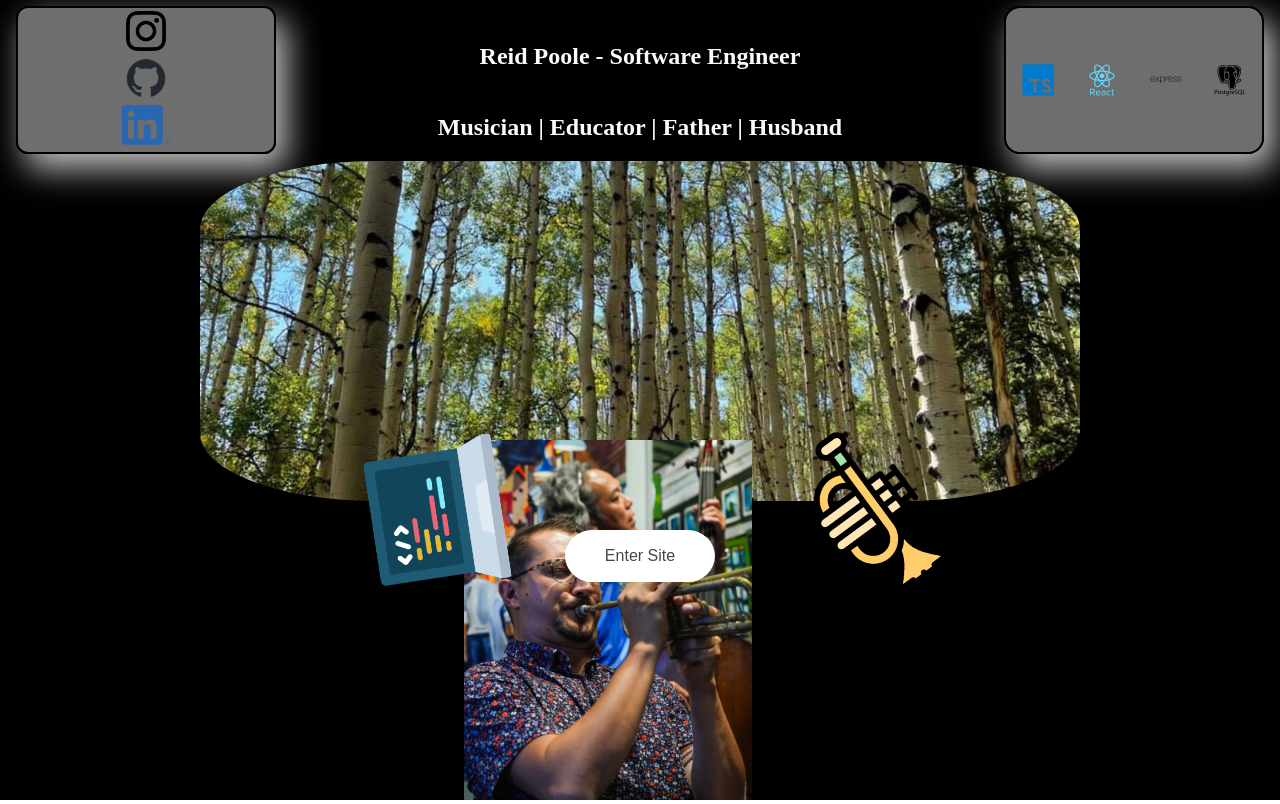
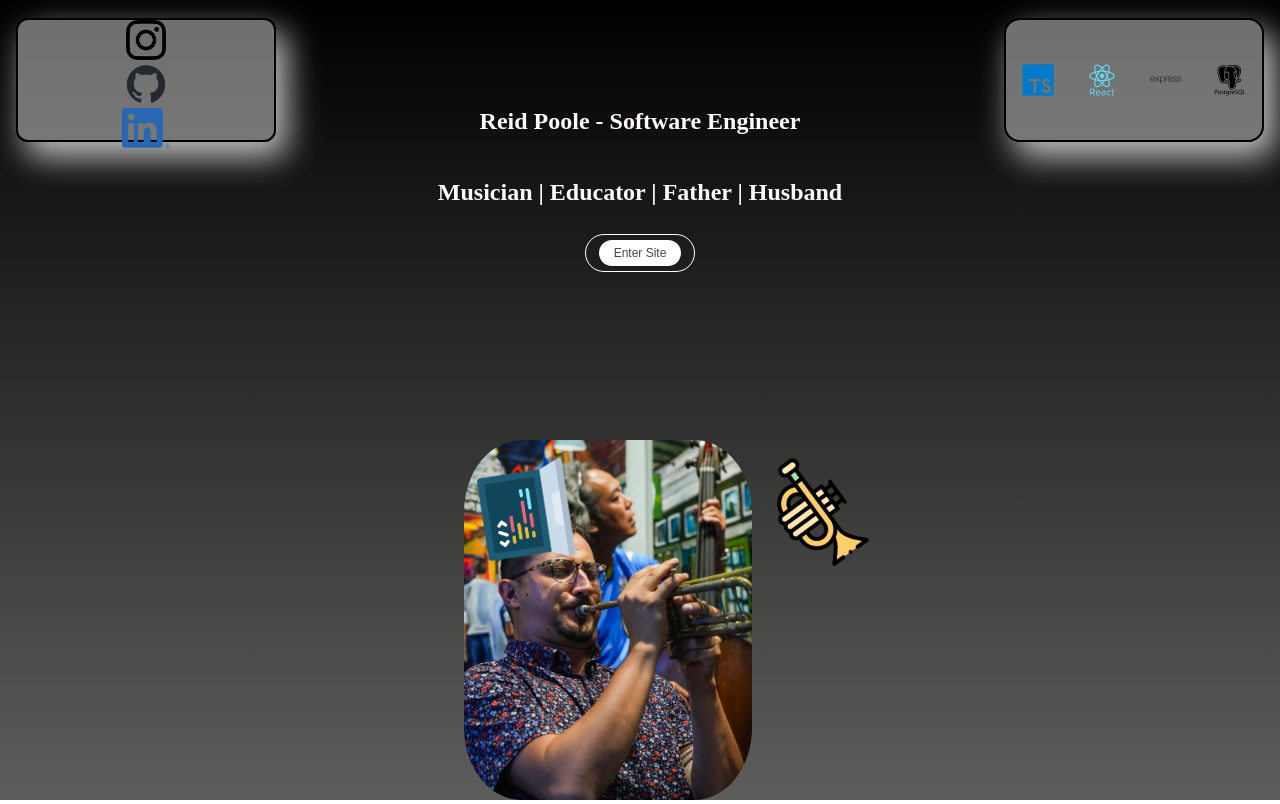
Before and after one commit to rpoole444/portfolio-site, a React (Create React App) app: page / in a window 1280 px wide. Built offline with nearby package versions, Linux system fonts and the light colour scheme.

Commit message:
Make Animations less loud

```diff
--- a/src/components/AnimationLP/Animation.css
+++ b/src/components/AnimationLP/Animation.css
@@ -10,19 +10,20 @@
 
 .animation-container {
     position: relative;
-    width: 300px;  /* Modify based on the size of your images or the desired container size */
-    height: 300px;
+    width: 250px;  /* Modify based on the size of your images or the desired container size */
+    height: 250px;
     overflow: visible;
-    margin: 20px auto; /* Centering the animation horizontally and giving it some space top and bottom */
+    margin: auto; /* Centering the animation horizontally and giving it some space top and bottom */
 }
 
 .animate-object {
     position: absolute;
     bottom: 50%;
-    width: 50%;  /* Adjust this based on your image sizes and container dimensions */
+    width: 40%;  /* Adjust this based on your image sizes and container dimensions */
     transform-origin: 50% 200%;  /* Pivots from the bottom middle of each image */
     transition: transform 1s ease-in-out;  /* Adjust the timing and easing as desired */
-}
+
+  }
 
 #computer {
     animation: rotate360 20s linear reverse infinite; /* 20s is the duration of one full rotation. Adjust this value to make the rotation faster or slower. */
--- a/src/components/LandingPage/LandingPage.css
+++ b/src/components/LandingPage/LandingPage.css
@@ -1,7 +1,12 @@
 .entrance-container {
   display: flex;
   flex-direction: row;
-  background-color: black;
+  background-image: linear-gradient(
+  180deg,
+  hsl(0deg 0% 0%) 0%,
+  hsl(60deg 1% 18%) 50%,
+  hsl(60deg 1% 36%) 100%
+);
 }
 
 .social-logos {
@@ -75,28 +80,27 @@
 .reid-photo {
   height: 60vh;
   margin-right: 5vw;
+  border-radius: 20%;
 }
 
 .animationLP-container {
   display: flex;
   justify-content: center; /* To center the animation horizontally */
-  align-items: flex-start; /* To align the animation to the top */
+  align-items: center; /* To align the animation to the top */
   flex-grow: 1; /* To let it occupy any available space */
-  padding-right: 7rem; /* A bit of spacing between the animation and the picture, adjust as needed */
-  background: url('../assets/aspenGrove.jpg') no-repeat center center;
-  background-size:cover;
+  padding-right: 2rem; /* A bit of spacing between the animation and the picture, adjust as needed */
   width: 70%;  /* Adjust as needed */
-  height: 125%;
+  height: 100%;
   border-radius: 20%;
-  background-position: right;
+  background-position: center bottom;
+
   }
-
-
 
 .submit-button {
  font-size: 16px;
  position: relative;
- margin: auto;
+ margin-left: auto;
+ margin-right: auto;
  padding: 1em 2.5em 1em 2.5em;
  border: none;
  background: #fff;
@@ -143,11 +147,6 @@
     .logo-side {
     height: 5vh;
   }
-    .animationLP-container {
-        width: 60vw;  /* Adjust this value based on the space you want the animation to take */
-        height: auto; /* This will ensure that the container wraps the content */
-        margin: 0 auto; /* This will center the animation if there's any additional space */
-      }
 
   .skillz {
     font-size: 4vh;
@@ -189,21 +188,18 @@
 /* iPads (portrait) */
 @media only screen
   and (min-device-width: 768px)
-  and (max-device-width: 1024px)
-  and (orientation: portrait) {
+  and (max-device-width: 1024px) {
 .logo-side {
     height: 5vh;
   }
-
+.submit-button {
+        font-size: 12px; /* reduce font size */
+        padding: 0.5em 1.25em; /* reduce padding */
+        margin-top: 15px; /* adjust margin */
+    }
   .skillz {
     font-size: 4vh;
   }
-
-  .animationLP-container {
-      width: 80vw; /* Giving it more space on smaller screens */
-      height: auto; /* Auto for content wrapping */
-      margin: 0 auto; /* Centering the animation */
-    }
 
   .entrance-container {
     flex-direction: column;
@@ -240,11 +236,21 @@
 
 /* iPhones and smaller devices (portrait) */
 @media only screen
-  and (max-device-width: 767px)
-  and (orientation: portrait) {
+  and (max-device-width: 767px) {
   .entrance-container {
     flex-direction: column;
   }
+
+.submit-button {
+        font-size: 12px; /* reduce font size */
+        padding: 0.5em 1.25em; /* reduce padding */
+        margin-top: 15px; /* adjust margin */
+    }
+
+    .animationLP-container {
+        width: 50%;  /* Adjust to a suitable size */
+        height: 60%; /* Adjust to a suitable size */
+    }
 
   .aside {
     width: 100vw;
--- a/src/components/LandingPage/LandingPage.js
+++ b/src/components/LandingPage/LandingPage.js
@@ -77,13 +77,13 @@ const LandingPage = () => {
         <animated.section style={fadeInSkillz}className="info-section">
           <h1 className="main-title"> Reid Poole - Software Engineer</h1>
           <h2 className="sub-main-title"> Musician | Educator | Father | Husband</h2>
-          <div className="animationLP-container">
-            <AnimationLP />
-          </div>
           <button class="full-rounded submit-button" onClick={() => handleClick()}>
             <span>Enter Site</span>
             <div class="border full-rounded"></div>
           </button>
+          <div className="animationLP-container">
+            <AnimationLP />
+          </div>
         </animated.section>
         <animated.div style={fadeIn}>
           <motion.img whileHover={hoverAnimation} className="reid-photo" src={trumpet1} alt="Reid Playing Trumpet" />
```
Also changed, not shown: src/components/assets/shelf.png (added).
